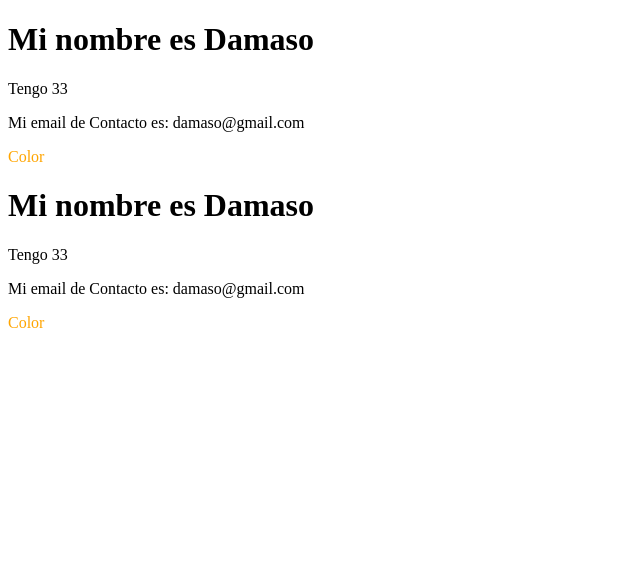
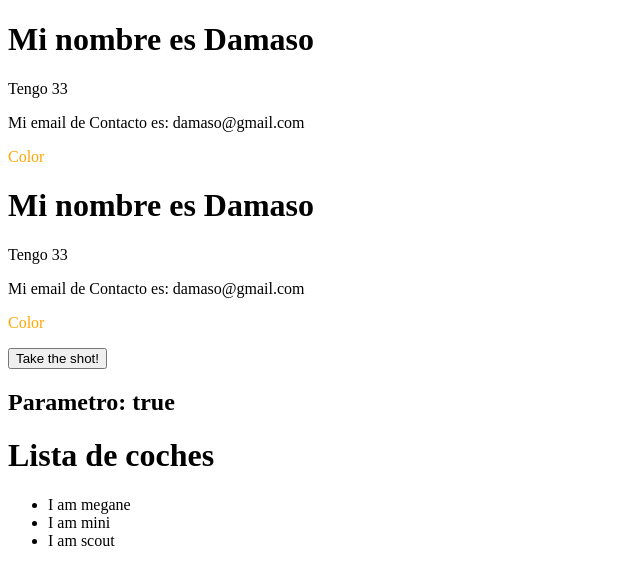
Before and after one commit to DamasoGE/pruebareact, a React (Vite) app: page / in a window 1280 px wide. Shown: the top 584 px of the page, without its empty margins (0-640 px from the left). Built offline with nearby package versions, Linux system fonts and the light colour scheme.

Commit message:
01-01-v0

```diff
--- /dev/null
+++ b/src/components/Conditional.jsx
@@ -0,0 +1,16 @@
+import PropTypes from "prop-types";
+
+export default function Conditional (props){
+
+    const isTrue = props.isTrue;
+
+    if(isTrue==='true'){
+        return <h2>Parametro: true</h2>
+    }
+    return <h2>Parametro: false</h2>
+
+}
+
+Conditional.propTypes = {
+    isTrue: PropTypes.string
+};
--- /dev/null
+++ b/src/components/Football.jsx
@@ -0,0 +1,17 @@
+import PropTypes from "prop-types";
+
+export default function Football({ nombre }){
+    const shoot = (a,b) => {
+        alert(`Great Shot! ${a}, tipo de evento: ${b.type}`);
+      }
+
+
+      return (
+        <button onClick={(event) => shoot(nombre,event)}>Take the shot!</button>
+        //Si no tengo que pasar parámetro con {shoot} funcionaría, pero si necesito pasar parametros utilizo una función anónima
+      );
+}
+
+Football.propTypes = {
+    nombre: PropTypes.string, // La prop `color` debe ser una cadena
+};
--- /dev/null
+++ b/src/components/ListaCoche.jsx
@@ -0,0 +1,25 @@
+import PropTypes from "prop-types";
+
+const Car = (props)=>{
+    return <li> I am { props.marca } </li>
+}
+
+export const ListaCoche = () =>{
+
+    const cars =  ['megane','mini','scout'];
+
+    return (
+        <>
+            <h1>Lista de coches</h1>
+            <ul>
+                { cars.map((car, index)=> <Car key={ index } marca={ car } />) }
+            </ul>
+        </>
+    )
+}
+
+export default ListaCoche
+
+Car.propTypes = {
+    marca: PropTypes.string
+};
--- a/src/components/ScrollCounter.jsx
+++ b/src/components/ScrollCounter.jsx
@@ -10,9 +10,9 @@ class ScrollCounter extends React.Component {
     }
 
     // Sincronizar estado con props (opcional, no usado en este ejemplo)
-    static getDerivedStateFromProps(props, state) {
-        return null; // No actualiza nada basado en props
-    }
+    // static getDerivedStateFromProps(props, state) {
+    //     return null; // No actualiza nada basado en props
+    // }
 
     // Decide si debe renderizarse el componente
     shouldComponentUpdate(nextProps, nextState) {
--- a/src/components/StateEx.jsx
+++ b/src/components/StateEx.jsx
@@ -1,4 +1,4 @@
-import React, { useState, useEffect } from "react";
+import { useState, useEffect } from "react";
 import PropTypes from "prop-types";
 
 
--- a/src/main.jsx
+++ b/src/main.jsx
@@ -2,8 +2,10 @@ import React from 'react';
 import ReactDOM from 'react-dom/client';
 import StateEx from './components/StateEx';
 import StateExClass from './components/StateExClass';
+import Conditional from './components/Conditional';
+import Football from './components/Football';
+import ListaCoche from './components/ListaCoche';
 
-const main = "Esta es la main";
 
 
 const myFirstElement = <p> Mi primer párrafo
@@ -17,9 +19,14 @@ console.log(segundoElemento);
 const root = ReactDOM.createRoot(document.getElementById('root'));
 root.render(myFirstElement); //El siguiente render lo sobreescribe
 
+const colored = 'blue';
+
 root.render(
     <div>
-    <StateExClass />
+    <StateExClass color={ colored } />
     <StateEx />
+    <Football nombre='damaso' />
+    <Conditional isTrue='true' />
+    <ListaCoche />
     </div>
 );
```
